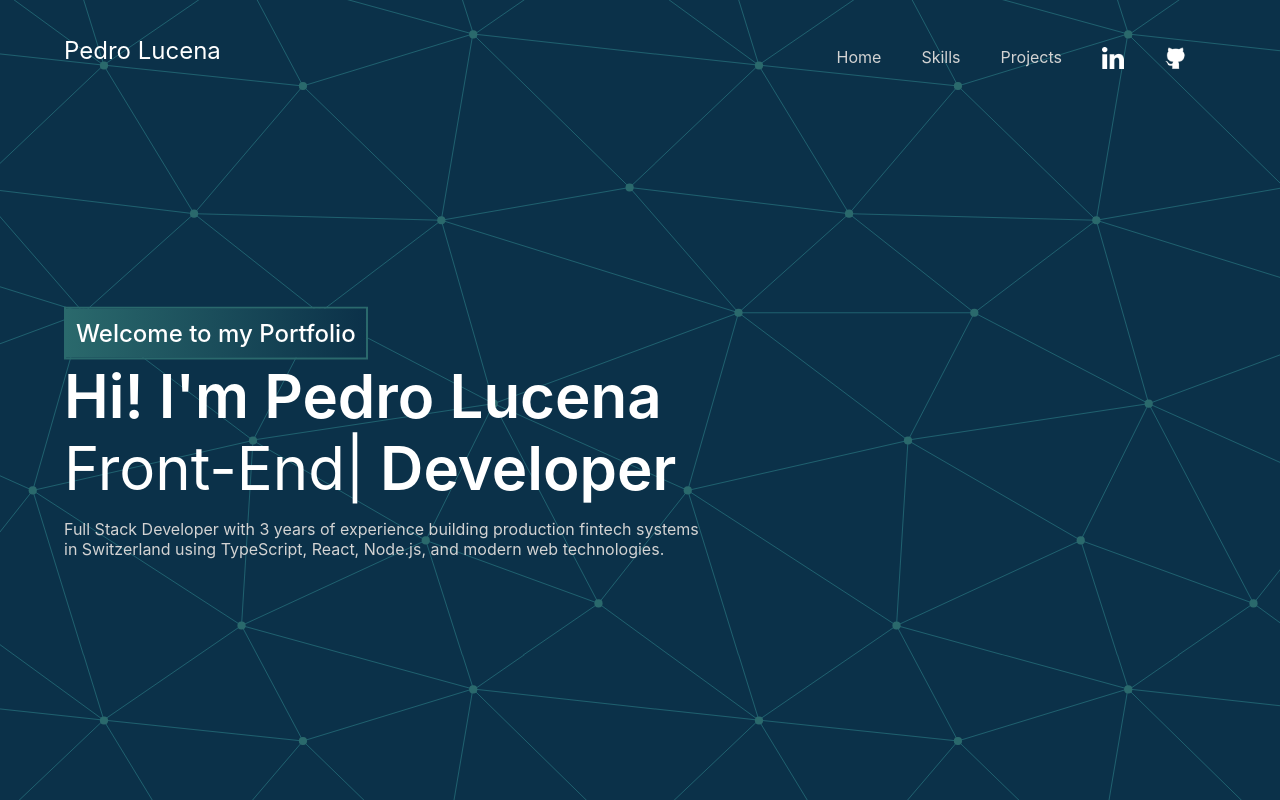
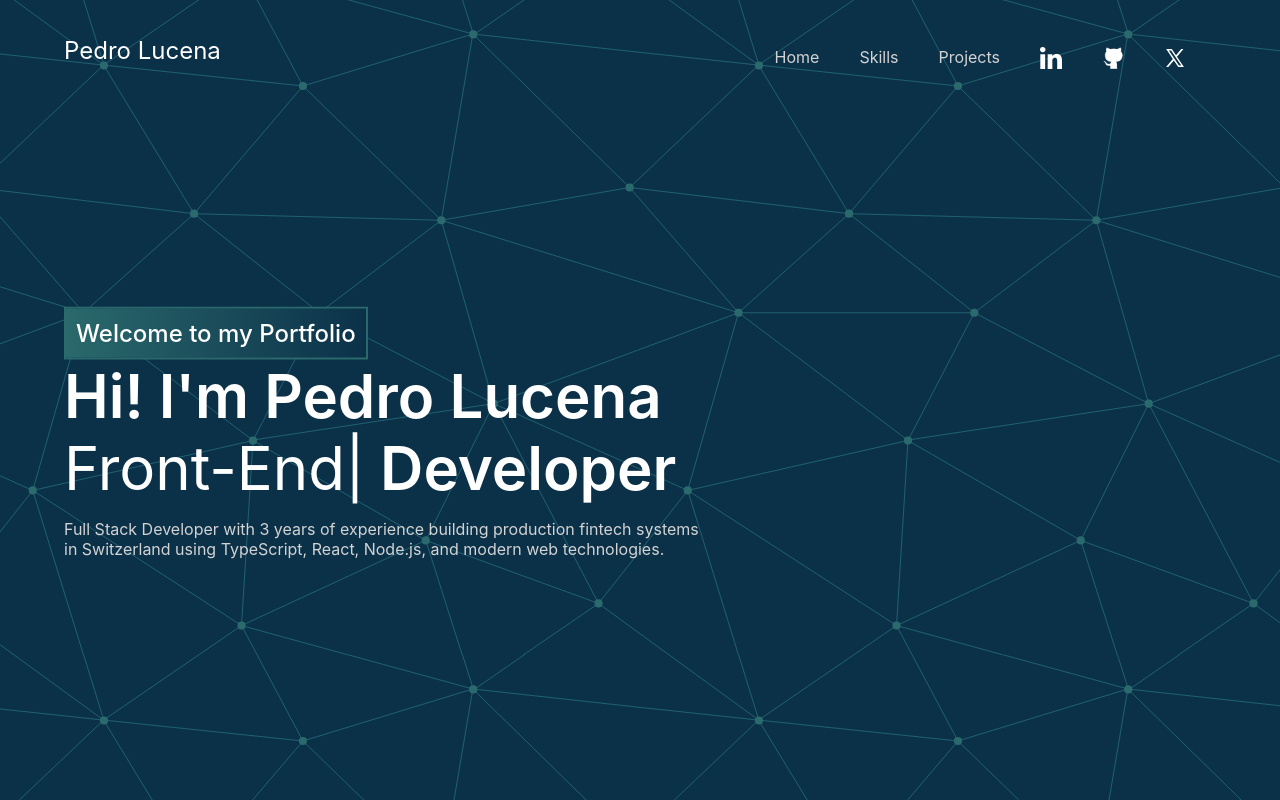
Before and after one commit to PedroL22/Pedro-Lucena-Portfolio, a React (Vite) app: page / in a window 1280 px wide. Shown: the top 800 px of the page. Built offline with nearby package versions, Linux system fonts and the light colour scheme.

Commit message:
chore: add X social icon to NavBar and Footer
Introduced a new SVG icon for the X social platform and updated both NavBar and Footer components to include a link to the X profile with the new icon.

```diff
--- a/src/components/Footer/index.tsx
+++ b/src/components/Footer/index.tsx
@@ -1,5 +1,6 @@
 import icon1 from '~/assets/images/nav-icon.png'
 import icon2 from '~/assets/images/nav-icon2.png'
+import icon3 from '~/assets/images/nav-icon3.svg'
 import './styles.css'
 
 export const Footer = () => {
@@ -22,6 +23,11 @@ export const Footer = () => {
               <img src={icon2} alt='github icon' />
             </a>
           </li>
+          <li>
+            <a href='https://x.com/lucena_l22/' target='_blank' rel='noreferrer'>
+              <img src={icon3} alt='x icon' />
+            </a>
+          </li>
         </ul>
         <p>
           Made with <span className='heart'>♥</span> by{' '}
--- a/src/components/NavBar/index.tsx
+++ b/src/components/NavBar/index.tsx
@@ -3,6 +3,7 @@ import { Link, animateScroll } from 'react-scroll'
 
 import icon1 from '~/assets/images/nav-icon.png'
 import icon2 from '~/assets/images/nav-icon2.png'
+import icon3 from '~/assets/images/nav-icon3.svg'
 import './styles.css'
 
 type NavBarProps = {
@@ -70,6 +71,12 @@ export const NavBar = ({ dark }: NavBarProps) => {
                 <img src={icon2} alt='github icon' />
               </a>
             </li>
+
+            <li>
+              <a href='https://x.com/lucena_l22/' target='_blank' rel='noreferrer'>
+                <img src={icon3} alt='x icon' />
+              </a>
+            </li>
           </ul>
         </ul>
       </div>
```
Also changed, not shown: src/assets/images/nav-icon3.svg (added).
